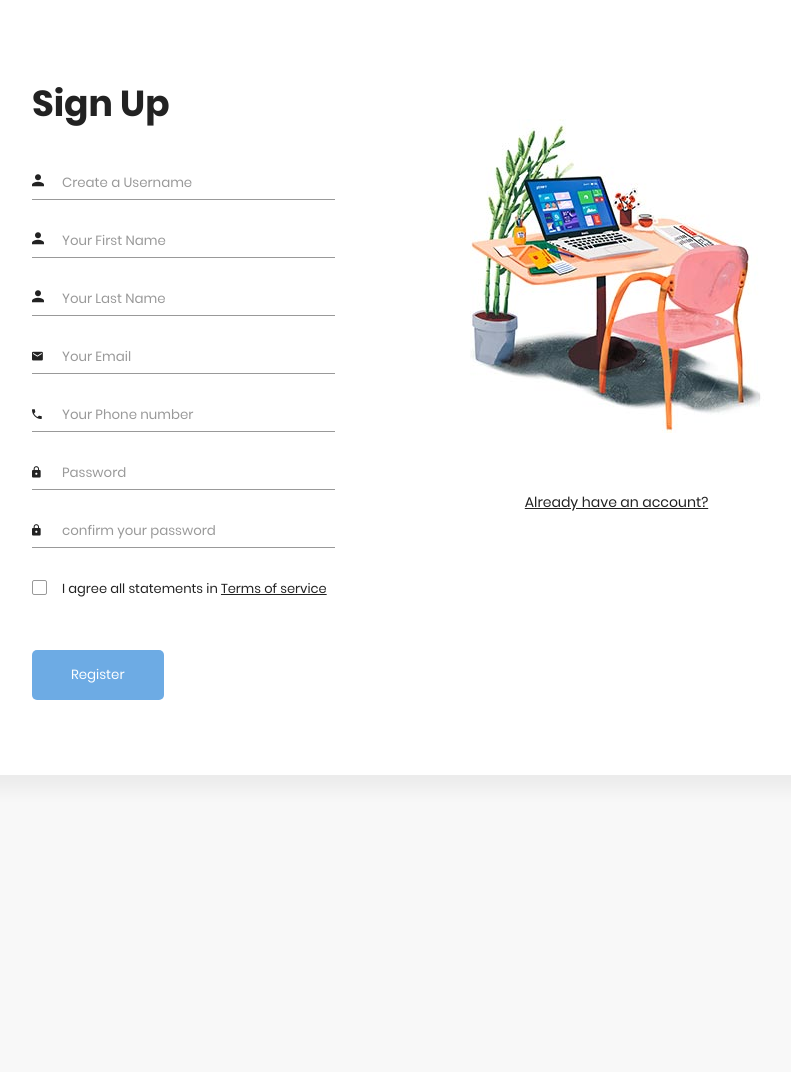
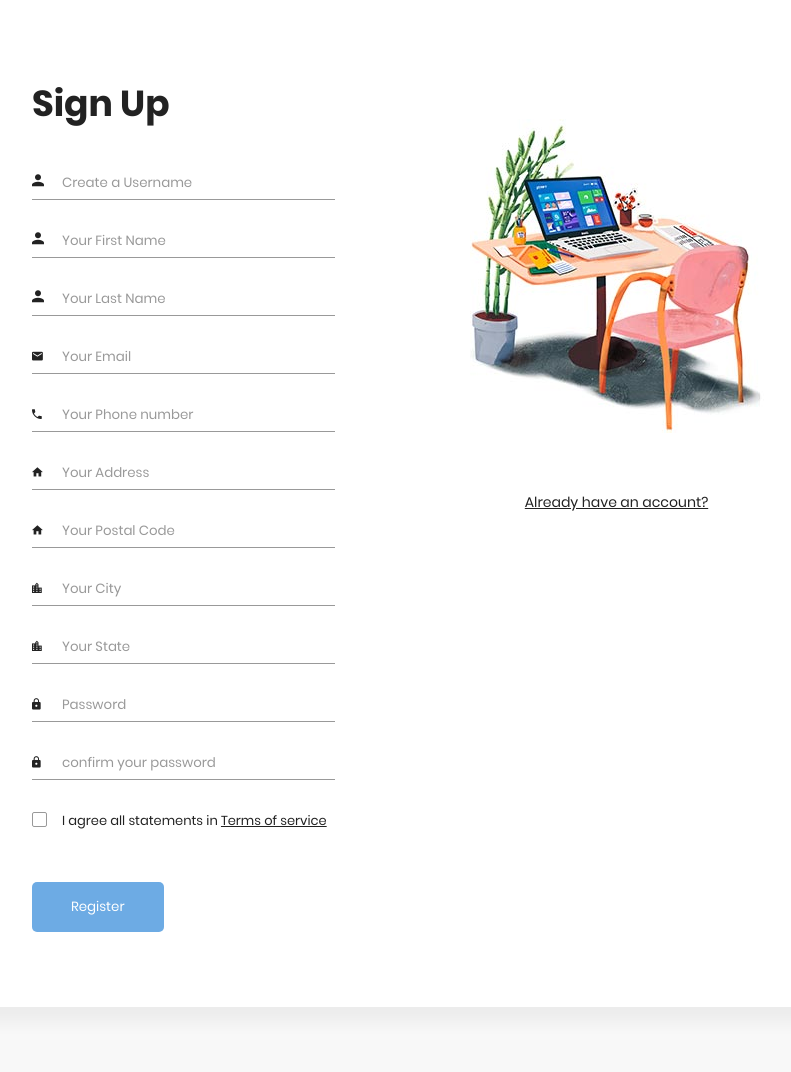
Before and after one commit to Noel1100/Mini-Project, a PHP site: page /signup.php in a window 1280 px wide. Shown: the part 159-1231 px from the top of the page, without its empty margins (267-1058 px from the left). Before the commit the page ends 859 px from the top, so only its background shows below. Run offline with PHP 8.4, Linux system fonts and the light colour scheme.

Commit message:
problem solved

```diff
--- a/signup.php
+++ b/signup.php
@@ -1,8 +1,6 @@
 <?php
 include 'config.php';
-
 if ($_SERVER['REQUEST_METHOD'] === 'POST') {
-    // Check if form was submitted
     $username = $_POST['username'];
     $fname = $_POST['firstname'];
     $lname = $_POST['lastname'];
@@ -10,37 +8,45 @@ if ($_SERVER['REQUEST_METHOD'] === 'POST') {
     $phone = $_POST['phone'];
     $password = $_POST['pass'];
     $confirm_password = $_POST['re_pass'];
+    $address = $_POST['address'];
+    $city = $_POST['city'];
+    $postalcode = $_POST['postalcode'];
+    $state = $_POST['state'];
 
-    // Validate form data (check for empty fields)
-    if (empty($username) || empty($fname) || empty($lname) || empty($email) || empty($phone) || empty($password) || empty($confirm_password)) {
+    // Check for empty fields
+    if (empty($username) || empty($fname) || empty($lname) || empty($email) || empty($phone) || empty($password) || empty($confirm_password) || empty($address) || empty($city) || empty($postalcode) || empty($state)) {
         echo "All fields are required.";
     } else {
-        // Use prepared statement to prevent SQL injection
-        $sql = "INSERT INTO users (username, firstname, lastname, email, phone, password) VALUES (?, ?, ?, ?, ?, ?)";
-        $stmt = $conn->prepare($sql);
+        // Insert user data into 'users' table
+        $userSql = "INSERT INTO users (username, firstname, lastname, email, phone, password) VALUES (?, ?, ?, ?, ?, ?)";
+        $userStmt = $conn->prepare($userSql);
+        $userStmt->bind_param("ssssss", $username, $fname, $lname, $email, $phone, $password);
+        $userResult = $userStmt->execute();
 
-        if ($stmt) {
-            // Bind parameters
-            $stmt->bind_param("ssssss", $username, $fname, $lname, $email, $phone, $password);
+        // Insert address data into 'address' table
+        $addressSql = "INSERT INTO address (username, address, city, `postal code`, state) VALUES (?, ?, ?, ?, ?)";
+        $addressStmt = $conn->prepare($addressSql);
+        $addressStmt->bind_param("sssss", $username, $address, $city, $postalcode, $state);
+        $addressResult = $addressStmt->execute();
 
-            // Execute the statement
-            if ($stmt->execute()) {
-                echo "Record created successfully";
-            } else {
-                echo "Error executing statement: " . $stmt->error;
-            }
+        if ($userResult && $addressResult) {
+            echo "Record created successfully";
+        } else {
+            echo "Error executing statement: " . $conn->error;
+        }
 
-            // Close the statement
-            $stmt->close();
-        } else {
-            echo "Error preparing statement: " . $conn->error;
-        }
+        $userStmt->close();
+        $addressStmt->close();
     }
 }
 
-// Close the connection
 $conn->close();
 ?>
+
+
+
+
+
 <!DOCTYPE html>
 <html lang="en">
 
@@ -150,6 +156,22 @@ $conn->close();
                                 <input type="text" name="phone" id="phone" placeholder="Your Phone number" / required>
                             </div>
                             <div class="form-group">
+                                <label for="address"><i class="zmdi zmdi-home"></i></label>
+                                <input type="text" name="address" id="address" placeholder="Your Address" / required>
+                            </div>
+                            <div class="form-group">
+                                <label for="postalcode"><i class="zmdi zmdi-home"></i></label>
+                                <input type="text" name="postalcode" id="postalcode" placeholder="Your Postal Code" / required>
+                            </div>
+                            <div class="form-group">
+                                <label for="city"><i class="zmdi zmdi-city"></i></label>
+                                <input type="text" name="city" id="city" placeholder="Your City" / required>
+                            </div>
+                            <div class="form-group">
+                                <label for="state"><i class="zmdi zmdi-city"></i></label>
+                                <input type="text" name="state" id="state" placeholder="Your State" / required>
+                            </div>
+                            <div class="form-group">
                                 <label for="pass"><i class="zmdi zmdi-lock"></i></label>
                                 <input type="password" name="pass" id="pass" placeholder="Password" / required>
                             </div>
@@ -183,8 +205,6 @@ $conn->close();
  <!-- JS -->
 <script src="vendor/jquery/jquery.min.js"></script>
 <script src="js/login.js"></script>
-
-<!-- Modal Box -->
 <div id="myModal" class="modal" style="display: none;">
     <!-- Modal content -->
     <div class="modal-content">
@@ -244,8 +264,6 @@ $conn->close();
         };
     });
 </script>
-
-
     <script>
         $(document).ready(function () {
             $('#pass').on('keyup', function () {
```
